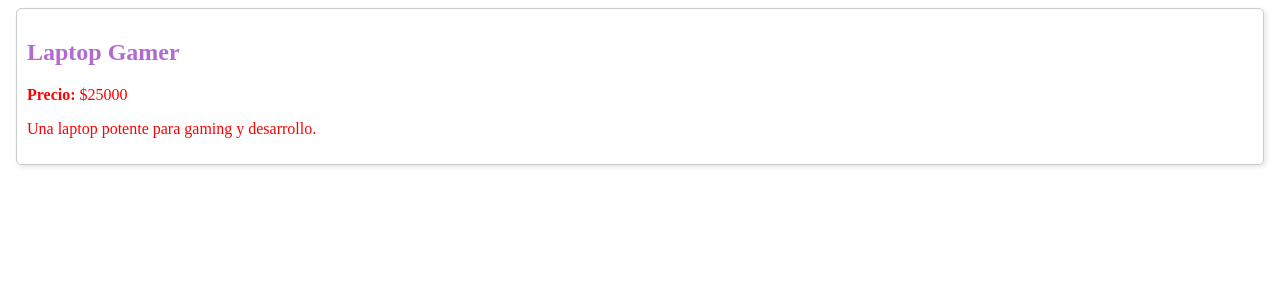
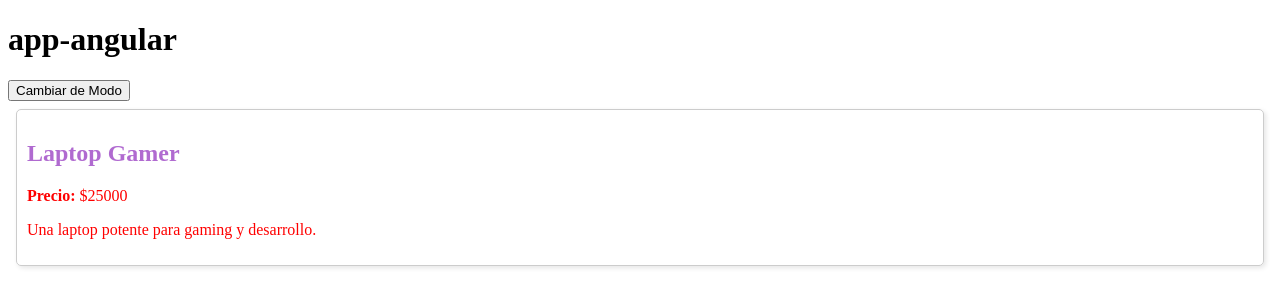
Before and after one commit to vegatona/act5-u2, an Angular app: page / in a window 1280 px wide. Shown: the top 306 px of the page. Built offline with nearby package versions, Linux system fonts and the light colour scheme.

Commit message:
Actualización del archivo

```diff
--- a/angular.json
+++ b/angular.json
@@ -85,9 +85,13 @@
               }
             ],
             "styles": [
+              "node_modules/bootstrap/dist/css/bootstrap.min.css",
               "src/styles.css"
             ],
-            "scripts": []
+            "scripts": [
+              "node_modules/@popperjs/core/dist/umd/popper.min.js",
+              "node_modules/bootstrap/dist/js/bootstrap.min.js"
+            ]
           }
         }
       }
--- a/package.json
+++ b/package.json
@@ -18,6 +18,8 @@
     "@angular/platform-browser": "^19.1.0",
     "@angular/platform-browser-dynamic": "^19.1.0",
     "@angular/router": "^19.1.0",
+    "@popperjs/core": "^2.11.8",
+    "bootstrap": "^5.3.3",
     "rxjs": "~7.8.0",
     "tslib": "^2.3.0",
     "zone.js": "~0.15.0"
--- a/src/app/app.component.html
+++ b/src/app/app.component.html
@@ -1 +1,5 @@
+<div class="container">
+    <h1 class="text-center">{{ title }}</h1>
+    <button (click)="toggleDarkMode()">Cambiar de Modo</button>
+    </div>
 <app-tarjeta-producto></app-tarjeta-producto>
--- a/src/app/app.component.ts
+++ b/src/app/app.component.ts
@@ -10,4 +10,7 @@ import { TarjetaProductoComponent } from './tarjeta-producto/tarjeta-producto.co
 })
 export class AppComponent {
   title = 'app-angular';
+  toggleDarkMode() {
+    document.body.classList.toggle('dark-mode');
+  }
 }
--- a/src/index.html
+++ b/src/index.html
@@ -1,5 +1,5 @@
 <!doctype html>
-<html lang="en">
+<html lang="en" data-bs-theme="dark">
 <head>
   <meta charset="utf-8">
   <title>AppAngular</title>
--- a/src/styles.css
+++ b/src/styles.css
@@ -1,4 +1,17 @@
 /* You can add global styles to this file, and also import other style files */
+/* Modo normal (claro) */
+body {
+  background-color: white;
+  color: black;
+  transition: 0.3s;
+}
+
+/* Modo oscuro */
+body.dark-mode {
+  background-color: black;
+  color: white;
+}
+
 
 h2 {
     color: rgba(124, 8, 177, 0.605);
```
Also changed, not shown: 1 other file (tests, documents, lock files or other folders).
